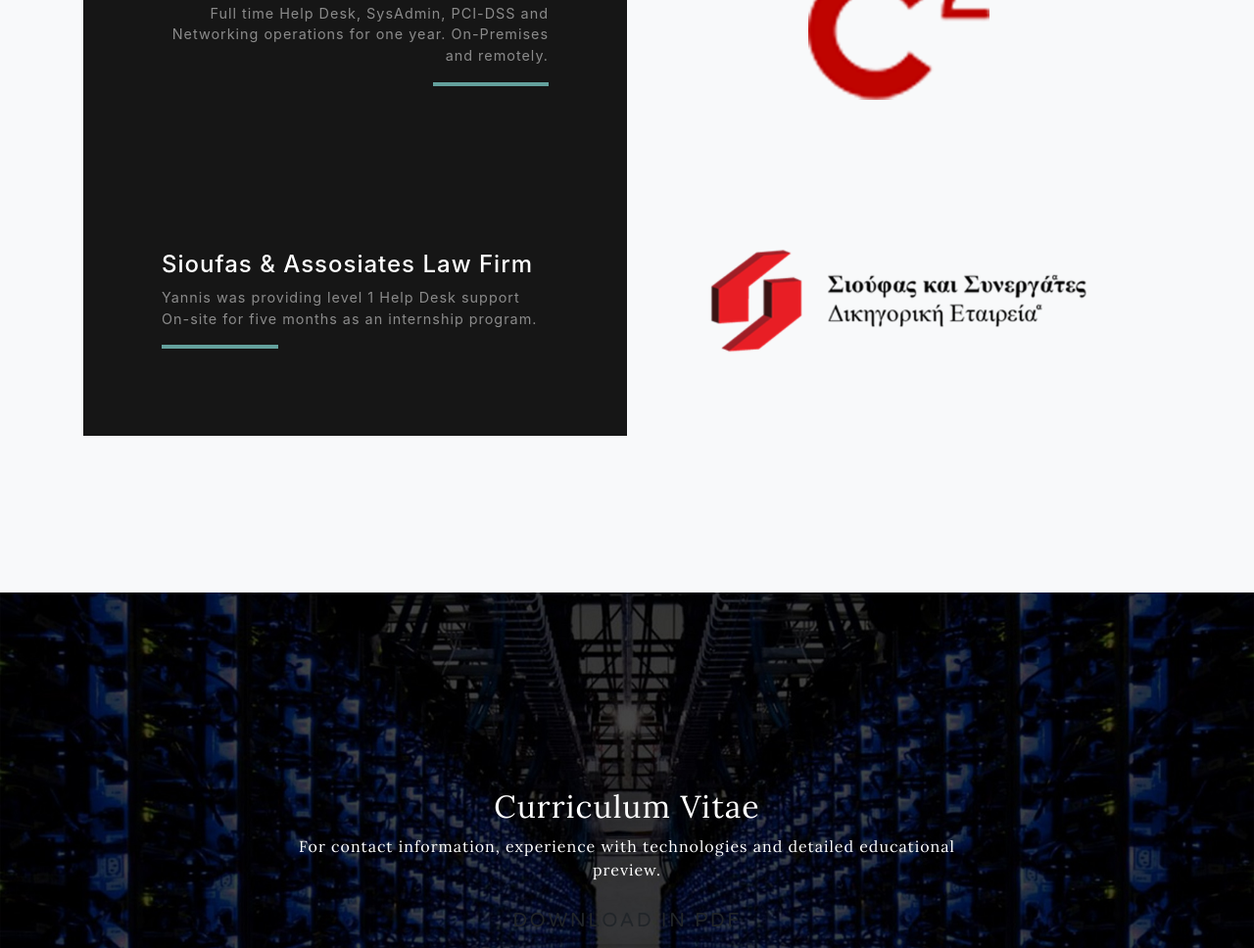
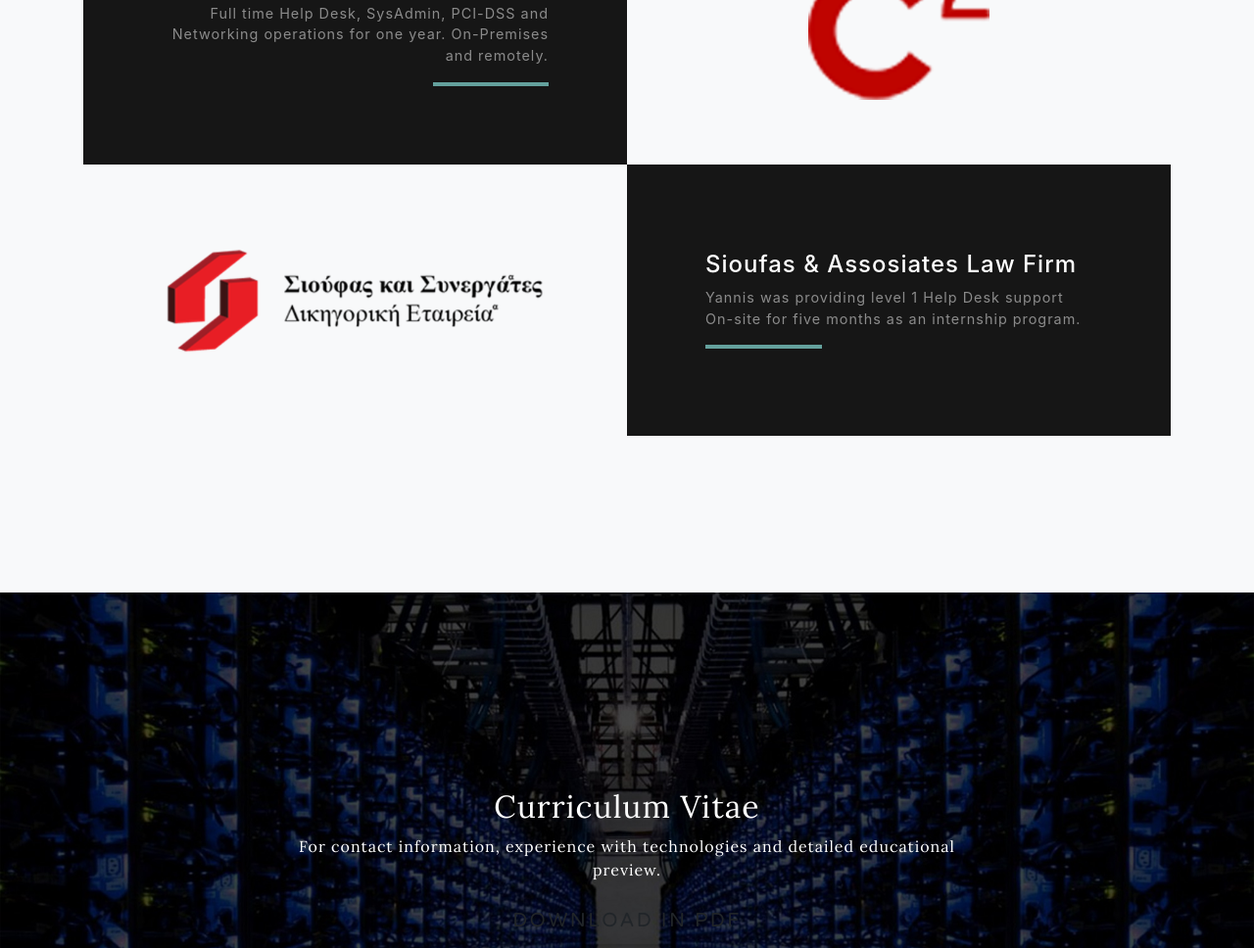
Before and after one commit to voyaller/Resume-Site, a website with bundled scripts: page index.html in a window 1280 px wide. Shown: the part 1910-2878 px from the top of the page at 98% size. Built offline with nearby package versions, Linux system fonts and the light colour scheme.

Commit message:
Update index.html

```diff
--- a/index.html
+++ b/index.html
@@ -159,7 +159,7 @@
         <div class="col-lg-6">
           <img class="img-fluid" src="img/story1.png" alt="">
         </div>
-        <div class="col-lg-6 order-lg-first">
+        <div class="col-lg-6">
           <div class="bg-black text-center h-100 project">
             <div class="d-flex h-100">
               <div class="project-text w-100 my-auto text-center text-lg-left">
```
